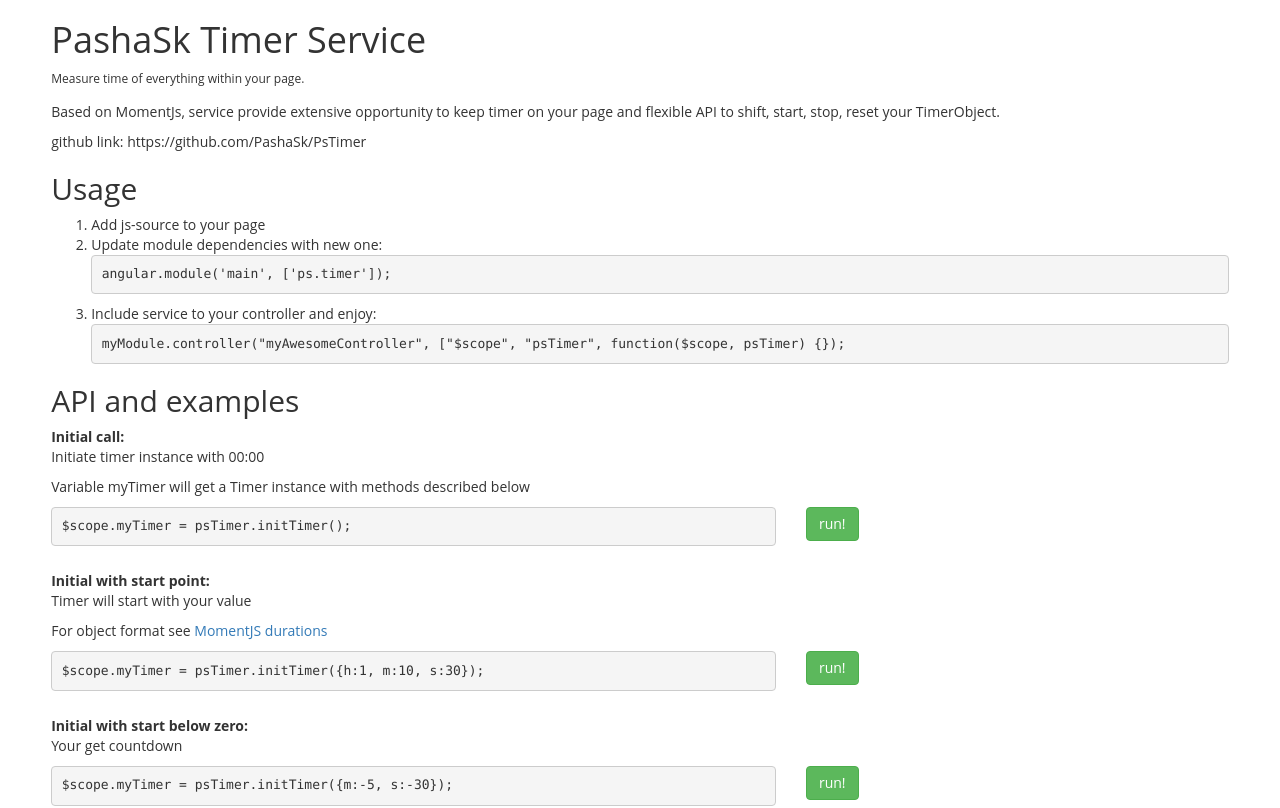
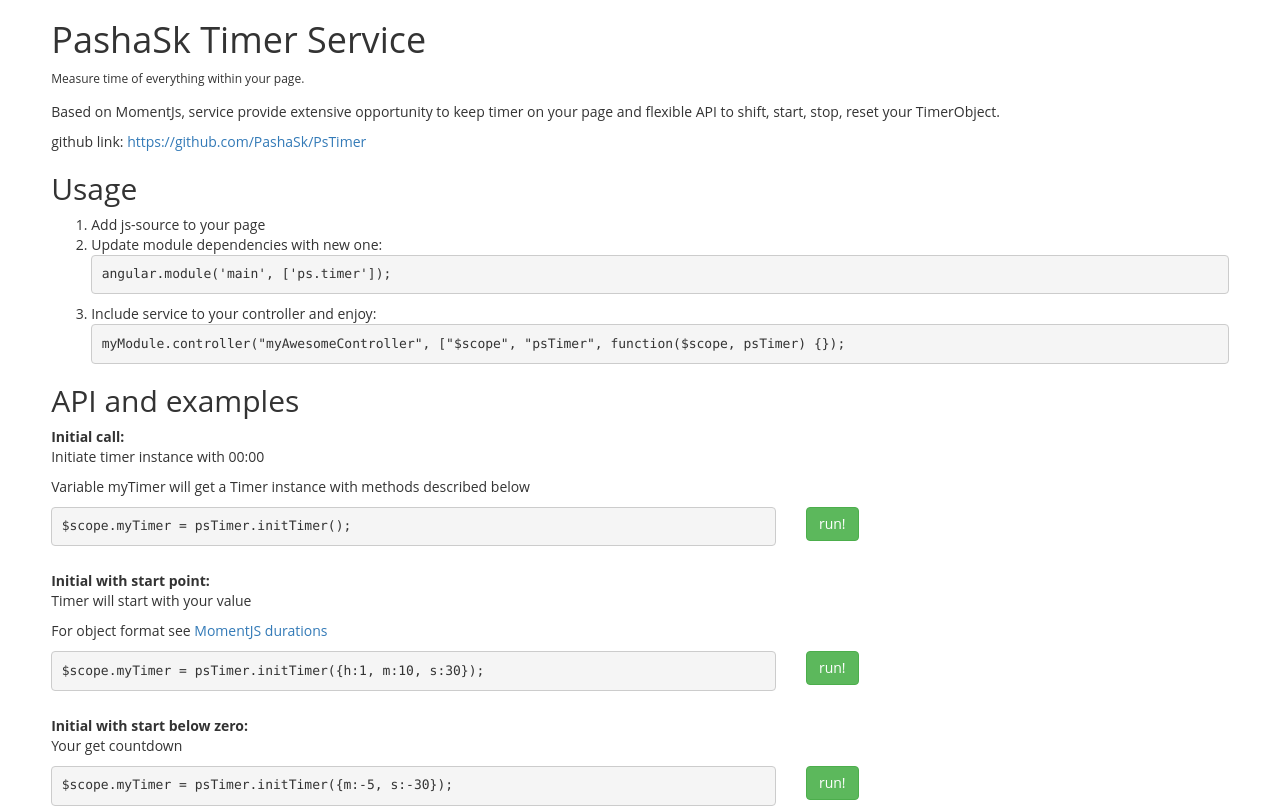
Before and after one commit to PashaSk/PsTimer, a website: page docs/index.html in a window 1280 px wide. Shown: the top 808 px of the page. Drawn offline with nearby package versions, Linux system fonts and the light colour scheme.

Commit message:
master - docs issues

```diff
--- a/docs/index.html
+++ b/docs/index.html
@@ -3,6 +3,7 @@
 <head>
 	<meta charset="UTF-8">
 	<title>PashaSk Timer Directive</title>
+	<meta name="description" content="Timing service for AngularJS. Timer for your web page. Based on MomentJs.">
 	<script src="js/moment.js"></script>
 	<script src="https://ajax.googleapis.com/ajax/libs/angularjs/1.5.8/angular.min.js"></script>
 	<script src="js/pashask.timer.service.js"></script>
@@ -47,7 +48,7 @@
 		<h1>PashaSk Timer Service</h1>
 		<p class="text-sm">Measure time of everything within your page.</p>
 		<p class="margin-t">Based on MomentJs, service provide extensive opportunity to keep timer on your page and flexible API to shift, start, stop, reset your TimerObject.</p>
-		<p>github link: https://github.com/PashaSk/PsTimer</p>
+		<p>github link: <a href="https://github.com/PashaSk/PsTimer">https://github.com/PashaSk/PsTimer</a></p>
 		<h2>Usage</h2>
 		<ol>
 			<li>Add js-source to your page</li>
```
